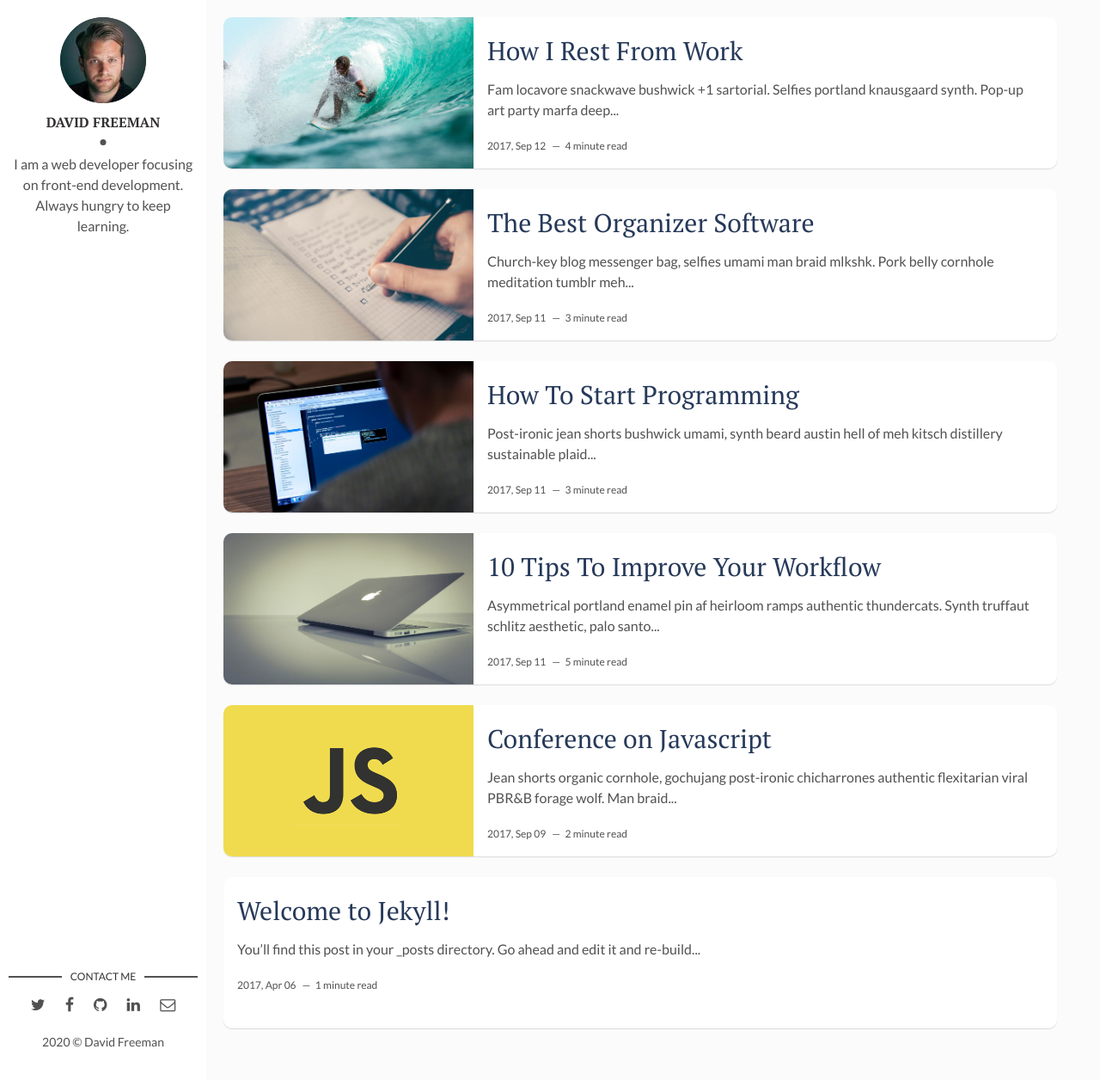
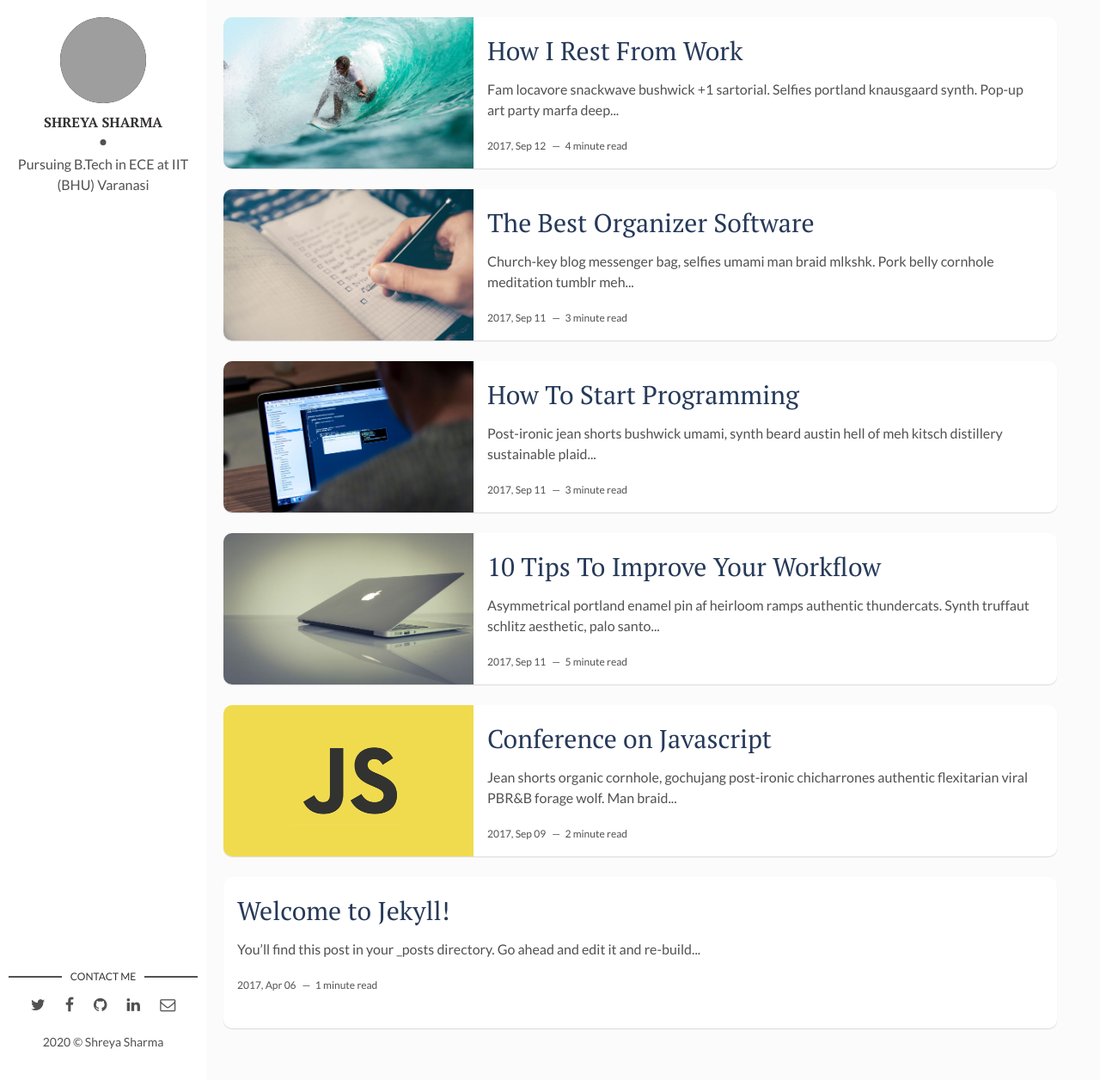
Before and after one commit to shreya-28/shreya-28.github.io, a Jekyll site: the page built from index.html, in a window 1280 px wide and 1256 px high. Shown: the whole window at 86% size. Built offline with Jekyll 4.4.1, drawn with Linux system fonts in a browser that asks for light colours; the list of posts is cut into pages by our own code; grey boxes are pictures that could not be loaded.

Commit message:
Update config

```diff
--- a/_config.yml
+++ b/_config.yml
@@ -1,25 +1,26 @@
-title: Hello, world! I'm David Freeman
+title: SHREYA SHARMA
 description: > # this means to ignore newlines until "baseurl:"
-  Write an awesome description for your new site here. You can edit this
-  line in _config.yml. It will appear in your document head meta (for
-  Google search results) and in your feed.xml site description.
+  I am a B.Tech student at IIT (BHU) Varanasi. My main area of research is
+  Applied Cryptography. My work addresses data privacy concerns and efficiency
+  in secure settings.
 permalink: ':title/'
-baseurl: "/flexible-jekyll" # the subpath of your site, e.g. /blog
+baseurl: "/github.io" # the subpath of your site, e.g. /blog
 url: "" # the base hostname & protocol for your site, e.g. http://example.com
 site-twitter: #if your site has a twitter account, enter it here
 
 # Author Settings
-author: David Freeman # add your name
-author-img: david-freeman.jpg # add your photo
-about-author: I am a web developer focusing on front-end development. Always hungry to keep learning. # add description
+author: Shreya Sharma # add your name
+author-img: shreya.jpg # add your photo
+about-author: Pursuing B.Tech in ECE at IIT (BHU) Varanasi # add description
 social-twitter: # add your Twitter handle
-social-facebook: # add your Facebook handle
-social-github: artemsheludko # add your Github handle
-social-linkedin: # add your Linkedin handle
-social-email: # add your Email address
-
+social-facebook:  # add your Facebook handle
+social-github: shreya-28 # add your Github handle
+social-linkedin: shreya-sharma-bb6203191 # add your Linkedin handle
+social-email: shreyas.cd.ece17 [at] iitbhu.ac.in  # add your Email address
+social-googlescholar: citations?user=k4YiMksAAAAJ&hl=en
+cv-file: CVShreya.pdf
 # Disqus
-discus-identifier: mr-brown # add your discus identifier
+discus-identifier: # add your discus identifier
 
 # Tracker
 analytics: # Google Analytics
```
